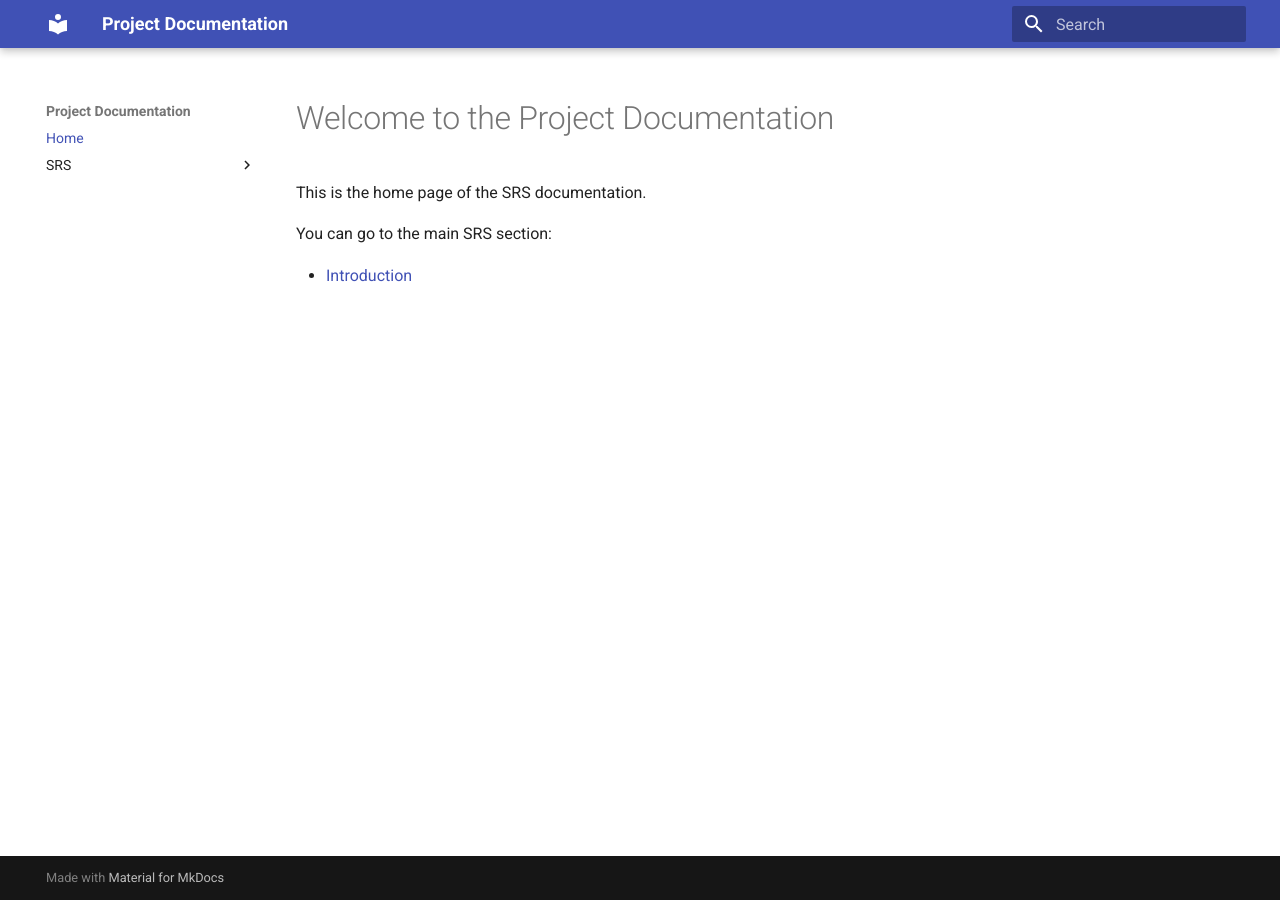
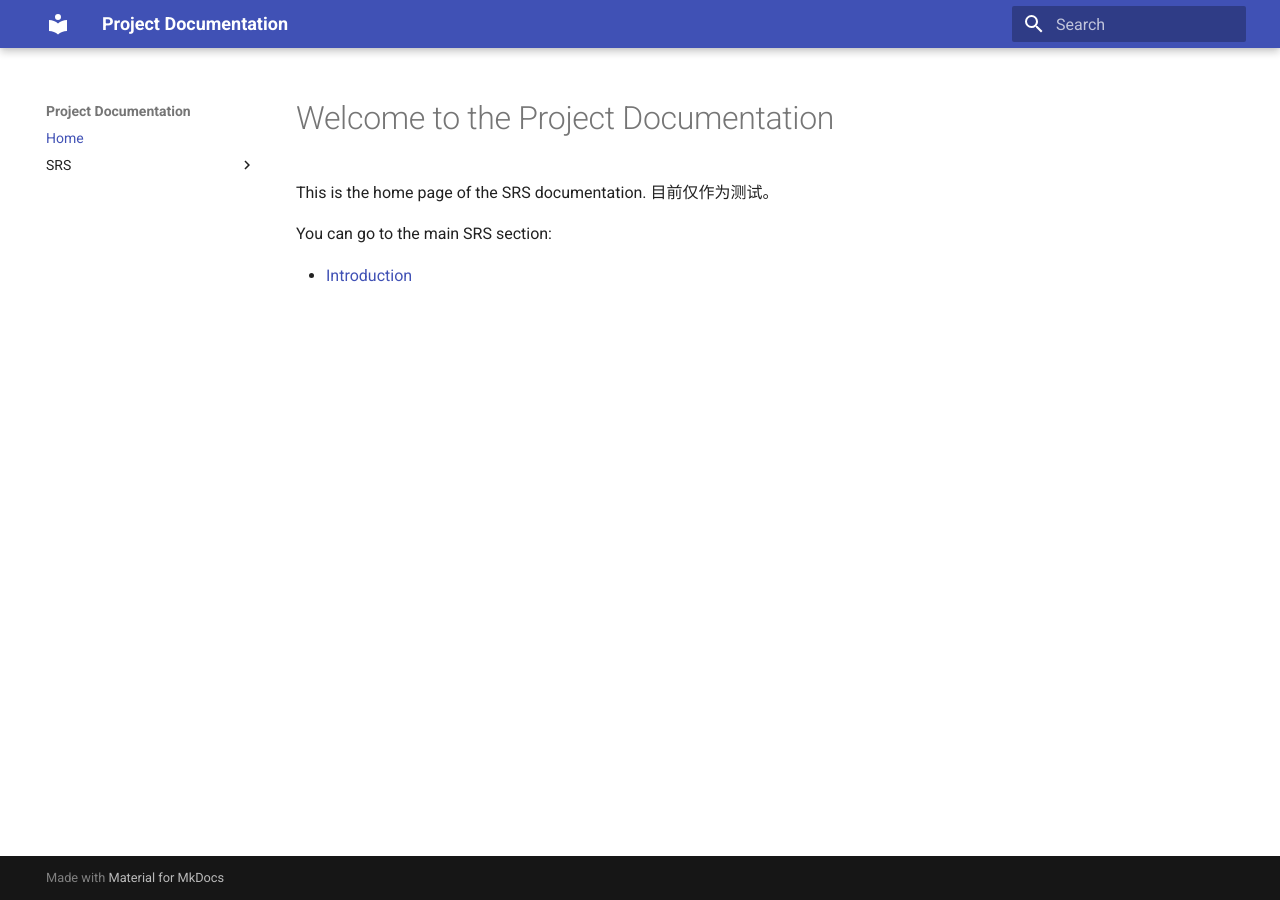
Before and after one commit to g513yb/Enterprise-Data-Collection, an MkDocs documentation site: the page built from docs/index.md, in a window 1280 px wide. Built offline with MkDocs 1.6.1 and Material for MkDocs 9.7.7, drawn with Linux system fonts in a browser that asks for light colours.

Commit message:
测试网站构建

```diff
--- a/docs/index.md
+++ b/docs/index.md
@@ -1,6 +1,7 @@
 # Welcome to the Project Documentation
 
 This is the home page of the SRS documentation.
+目前仅作为测试。
 
 You can go to the main SRS section:
 
```
